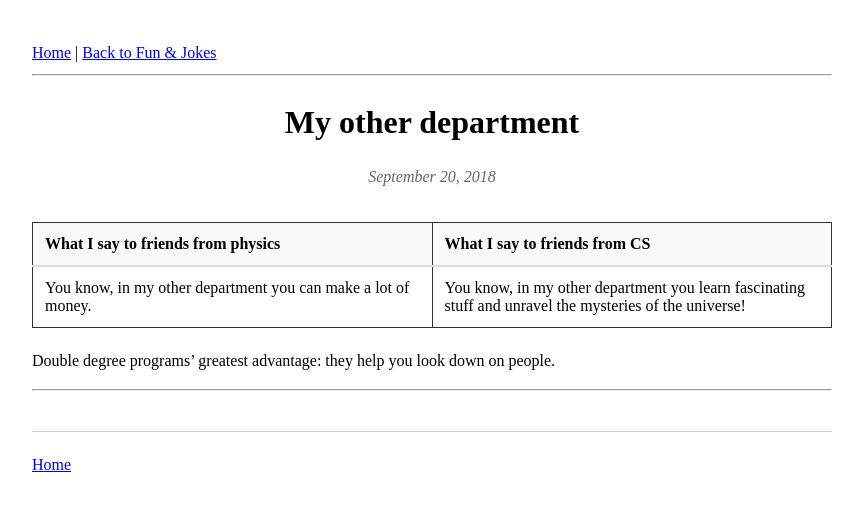
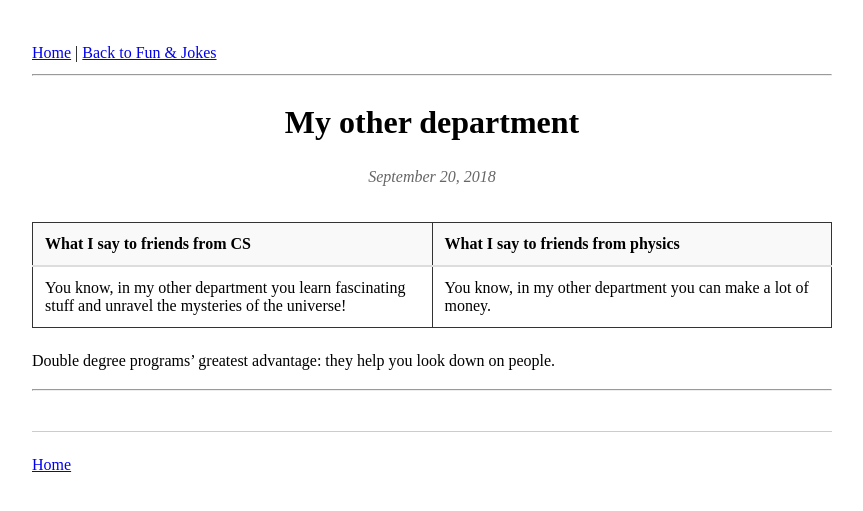
Before and after one commit to smitke6/smitke6.github.io, a Jekyll site: the page built from archive/en/other-department.md, in a window 1280 px wide. Shown: the top 511 px of the page, without its empty margins (208-1071 px from the left). Built offline with Jekyll 4.4.1, drawn with Linux system fonts in a browser that asks for light colours.

Commit message:
Update other-department.md

```diff
--- a/archive/en/other-department.md
+++ b/archive/en/other-department.md
@@ -8,17 +8,17 @@ date: 2018-09-20
 <table style="width: 100%; border-collapse: collapse; text-align: left; direction: ltr;">
   <thead>
     <tr style="background-color: #f2f2f2; border-bottom: 2px solid #ddd;">
+      <th style="padding: 12px; text-align: left; font-weight: bold; width: 50%;">What I say to friends from CS</th>
       <th style="padding: 12px; text-align: left; font-weight: bold; width: 50%;">What I say to friends from physics</th>
-      <th style="padding: 12px; text-align: left; font-weight: bold; width: 50%;">What I say to friends from CS</th>
     </tr>
   </thead>
   <tbody>
     <tr style="border-bottom: 1px solid #eee;">
       <td style="padding: 12px; vertical-align: middle; text-align: left;">
-        You know, in my other department you can make a lot of money.
+        You know, in my other department you learn fascinating stuff and unravel the mysteries of the universe!
       </td>
       <td style="padding: 12px; vertical-align: middle; text-align: left;">
-        You know, in my other department you learn fascinating stuff and unravel the mysteries of the universe!
+        You know, in my other department you can make a lot of money.
       </td>
     </tr>
   </tbody>
```
